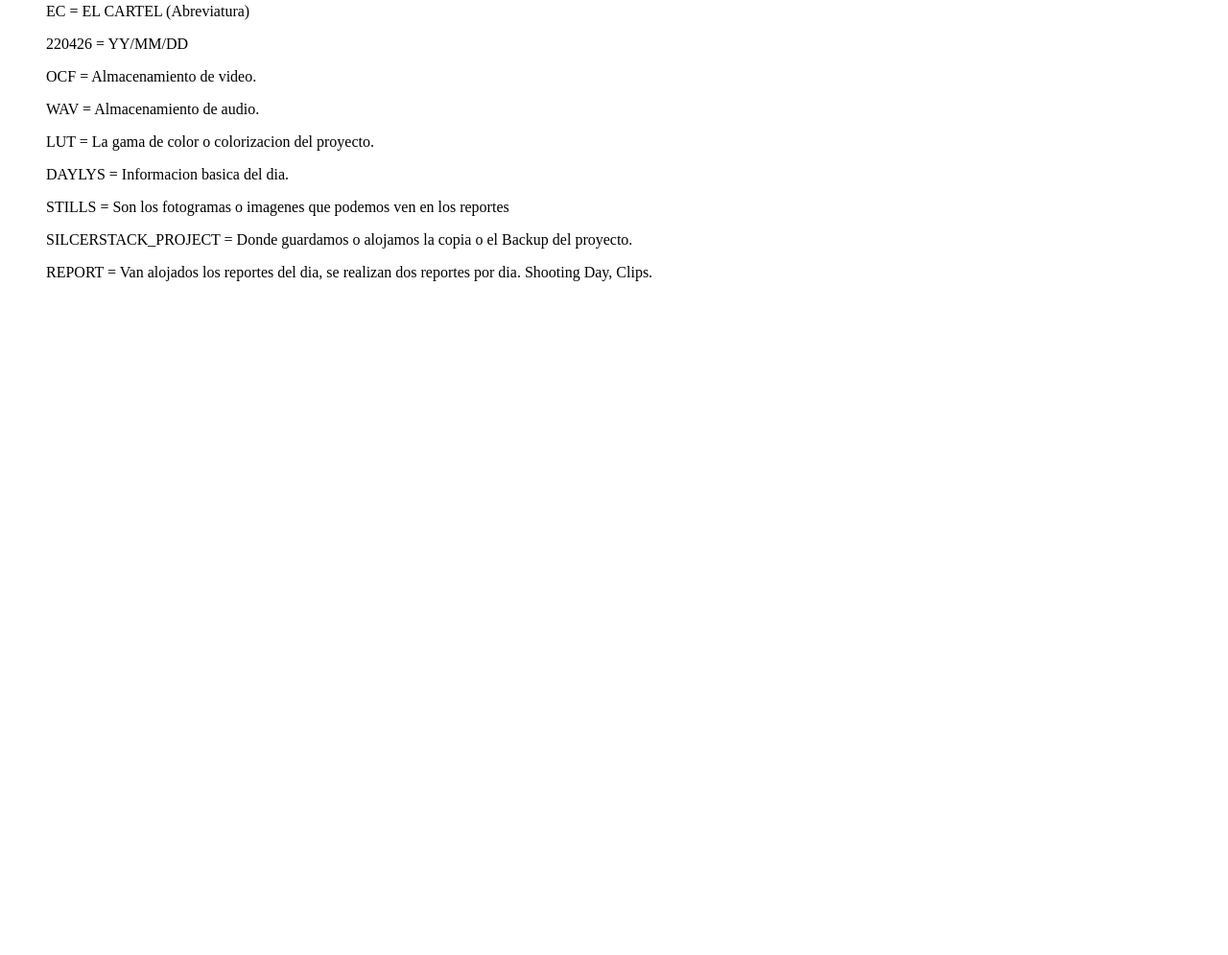
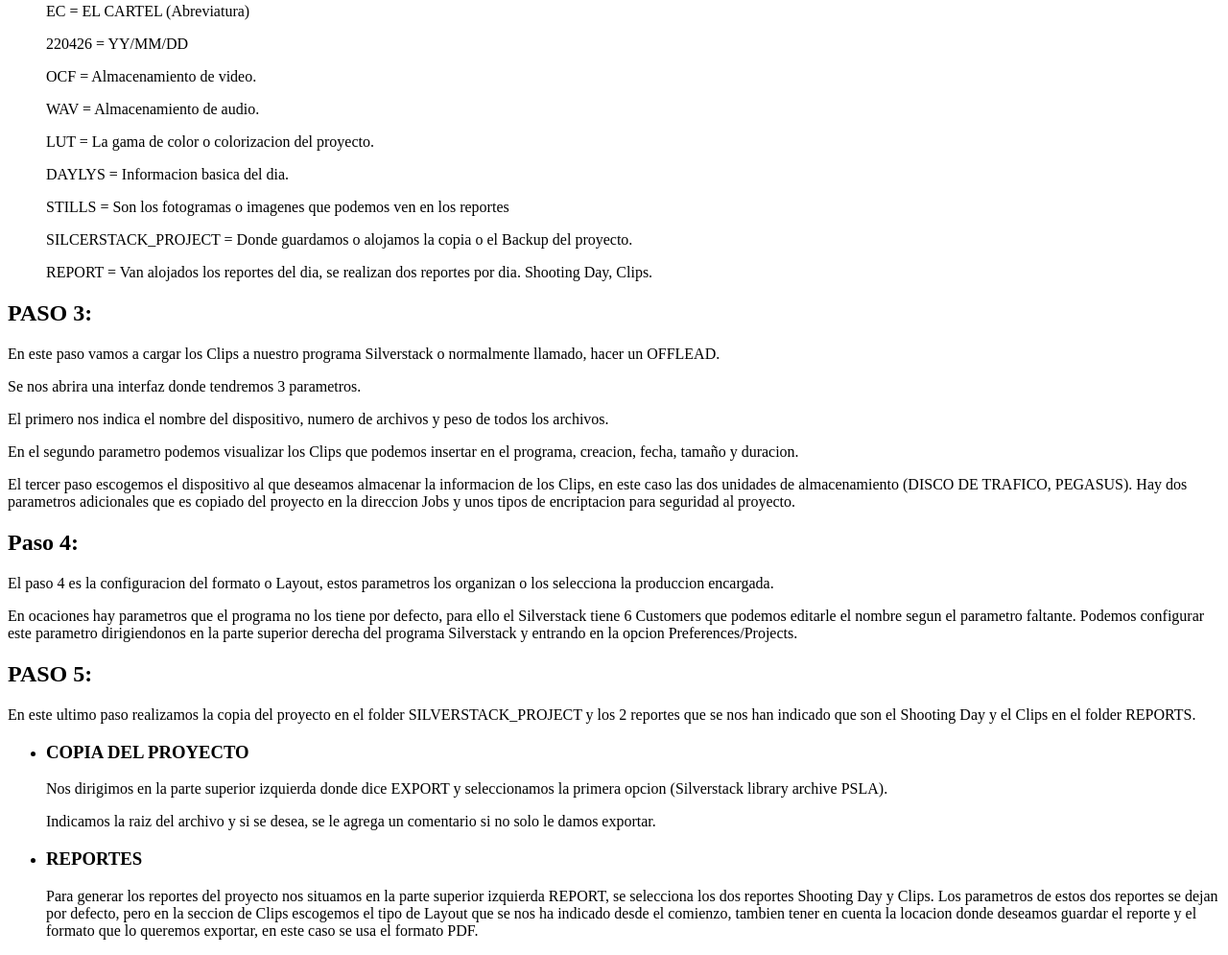
Before and after one commit to Mfranko10/Mfranko10.github.io, a plain HTML site: page index.html in a window 1280 px wide. Shown: the part 1353-2348 px from the top of the page at 96% size. Before the commit the page ends 1662 px from the top, so only its background shows below. Drawn offline with Linux system fonts and the light colour scheme.

Commit message:
Añadiendo informacion adicional

```diff
--- a/index.html
+++ b/index.html
@@ -112,6 +112,29 @@
                     <p>REPORT = Van alojados los reportes del dia, se realizan dos reportes por dia. Shooting Day, Clips.</p>
                 </li>
             </ul>
+            <h2>PASO 3:</h2>
+            <p>En este paso vamos a cargar los Clips a nuestro programa Silverstack o normalmente llamado, hacer un OFFLEAD. </p>
+            <p>Se nos abrira una interfaz donde tendremos 3 parametros.</p>
+            <p>El primero nos indica el nombre del dispositivo, numero de archivos y peso de todos los archivos.</p>
+            <p>En el segundo parametro podemos visualizar los Clips que podemos insertar en el programa, creacion, fecha, tamaño y duracion.</p>
+            <p> El tercer paso escogemos el dispositivo al que deseamos almacenar la informacion de los Clips, en este caso las dos unidades de almacenamiento (DISCO DE TRAFICO, PEGASUS). Hay dos parametros adicionales que es copiado del proyecto en la direccion Jobs y unos tipos de encriptacion para seguridad al proyecto.</p>
+            <h2>Paso 4:</h2>
+            <p>El paso 4 es la configuracion del formato o Layout, estos parametros los organizan o los selecciona la produccion encargada.</p>
+            <p>En ocaciones hay parametros que el programa no los tiene por defecto, para ello el Silverstack tiene 6 Customers que podemos editarle el nombre segun el parametro faltante. Podemos configurar este parametro dirigiendonos en la parte superior derecha del programa Silverstack y entrando en la opcion Preferences/Projects.</p>
+            <h2>PASO 5:</h2>
+            <p>En este ultimo paso realizamos la copia del proyecto en el folder SILVERSTACK_PROJECT y los 2 reportes que se nos han indicado que son el Shooting Day y el Clips en el folder REPORTS.</p>
+            <ul>
+                <li>
+                    <h3>COPIA DEL PROYECTO</h3>
+                    <p>Nos dirigimos en la parte superior izquierda donde dice EXPORT y seleccionamos la primera opcion (Silverstack library archive PSLA).</p>
+                    <p>Indicamos la raiz del archivo y si se desea, se le agrega un comentario si no solo le damos exportar.</p>
+
+                </li>
+                <li>
+                    <h3>REPORTES</h3>
+                    <p>Para generar los reportes del proyecto nos situamos en la parte superior izquierda REPORT, se selecciona los dos reportes Shooting Day y Clips. Los parametros de estos dos reportes se dejan por defecto, pero en la seccion de Clips escogemos el tipo de Layout que se nos ha indicado desde el comienzo, tambien tener en cuenta la locacion donde deseamos guardar el reporte y el formato que lo queremos exportar, en este caso se usa el formato PDF.</p>
+                </li>
+            </ul>
         </div>
     </body>
 </html>
```
